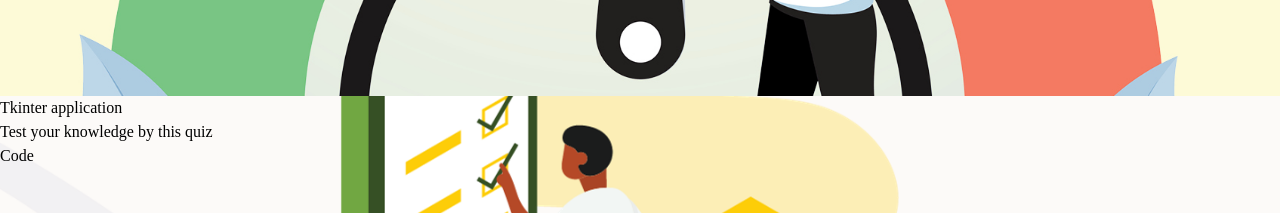
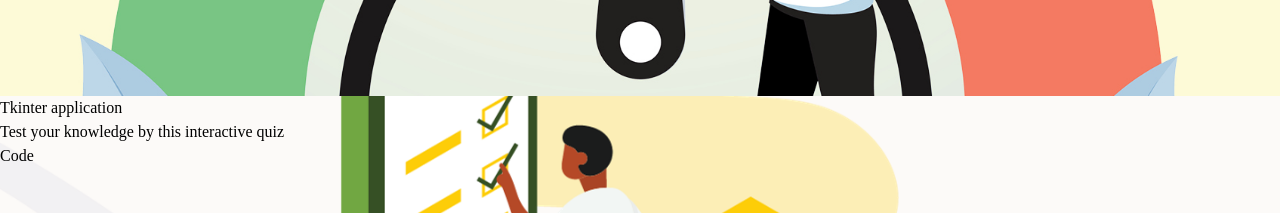
Before and after one commit to Abdullahprogramme/personal_portfolio, a React (Create React App) app: page / in a window 1280 px wide. Shown: the part 5220-5433 px from the top of the page. Built offline with nearby package versions, Linux system fonts and the light colour scheme.

Commit message:
Update Work.js

```diff
--- a/src/Components/Work.js
+++ b/src/Components/Work.js
@@ -47,7 +47,7 @@ const Work = () => {
                                 <span className="text-2xl font-bold text-white tracking-wider">Tkinter application</span>
                             </div>
                             <div className="pt-4 text-center">
-                                <span className="text-center font-bold text-[#12372A] text-lg">Test your knowledge by this quiz</span>
+                                <span className="text-center font-bold text-[#12372A] text-lg">Test your knowledge by this interactive quiz</span>
                             </div>
                             <div className="pt-8 text-center">
                                 {/* <a href="/">
```
